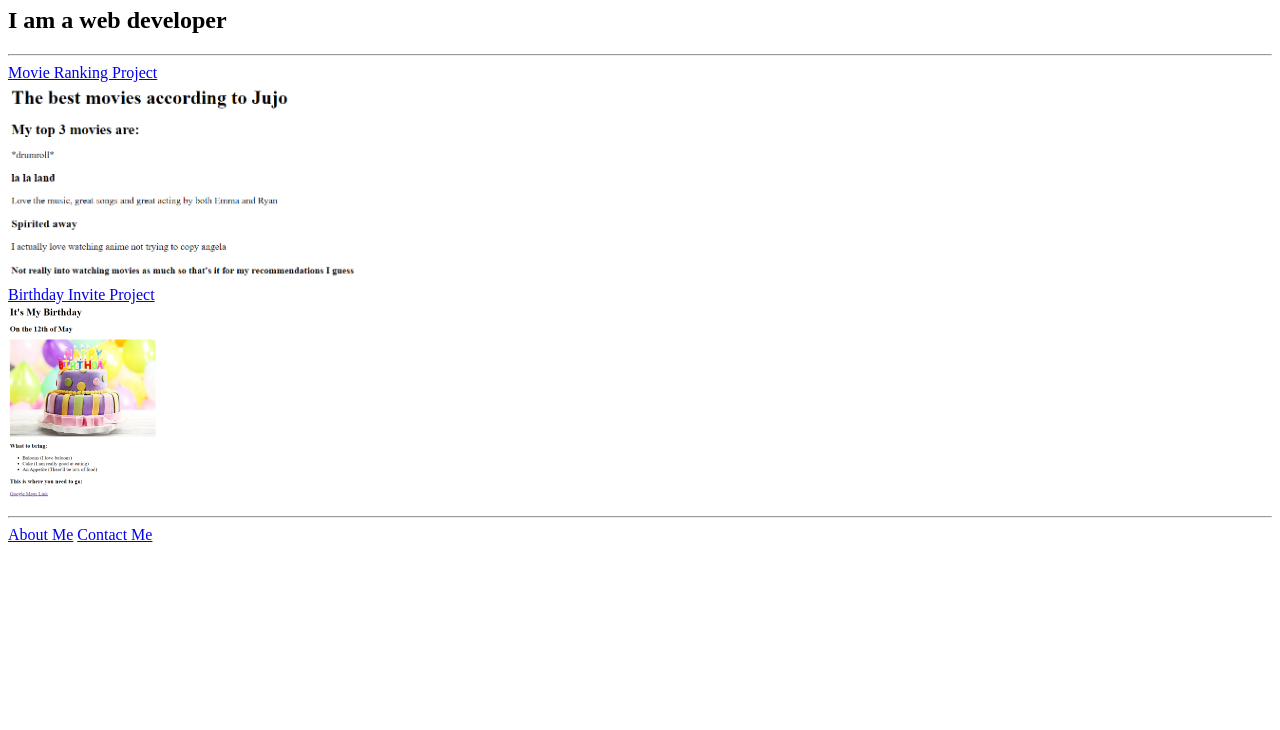
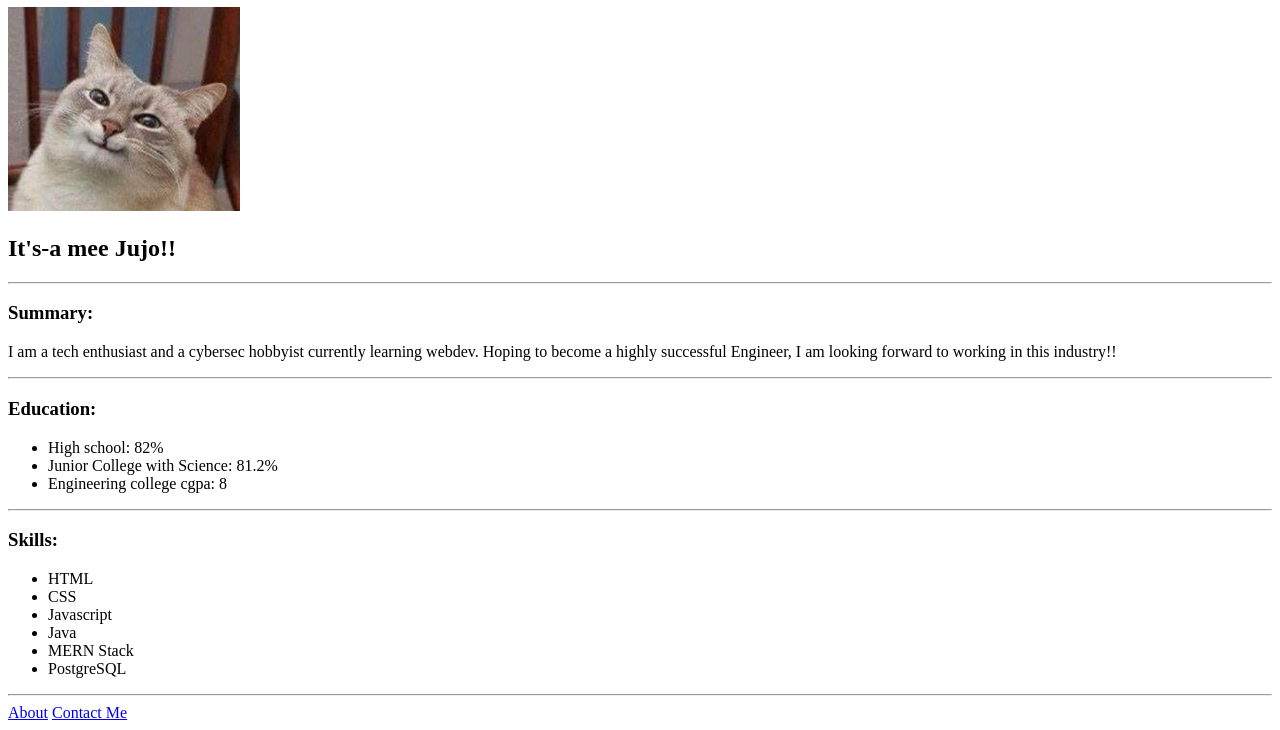
Before and after one commit to 0xJujo/CapstoneProject, a plain HTML site: page index.html in a window 1280 px wide. Shown: the part 73-803 px from the top of the page. Drawn offline with Linux system fonts and the light colour scheme.

Commit message:
Capstone commit

```diff
--- a/index.html
+++ b/index.html
@@ -3,21 +3,32 @@
 <head>
     <meta charset="UTF-8">
     <meta name="viewport" content="width=device-width, initial-scale=1.0">
-    <title>Personal Portfolio website</title>
+    <title>My Resume</title>
 </head>
 <body>
-    <h1>Jujo's Personal Portfolio</h1>
-    <h2>I am a web developer</h2>
+    <h1>Hello there!</h1>
+    <img src="assets/images/Blini.png" alt="Jujo image">
+    <h2>It's-a mee Jujo!!</h2>
     <hr>
-    <a href="./public/movie-ranking.html">Movie Ranking Project</a>
-    <br>
-    <img src="assets/images/favmov.png" alt="Movie ranking project preview" height="200">
-    <br>
-    <a href="./public/birthday-invite.html">Birthday Invite Project</a>
-    <br>
-    <img src="./assets/images/bday.png" alt="Birthday project preview" height="200">
+    <h3>Summary:</h3><p>I am a tech enthusiast and a cybersec hobbyist currently learning webdev. Hoping to become a highly successful Engineer, I am looking forward to working in this industry!! </p>
     <hr>
-    <a href="./public/about.html">About Me</a>
-    <a href="./public/contact.html">Contact Me</a>
+    <h3>Education:</h3>
+    <ul>
+        <li>High school: 82%</li>
+        <li>Junior College with Science: 81.2%</li>
+        <li>Engineering college cgpa: 8</li>
+    </ul>
+    <hr>
+    <h3>Skills:</h3>
+    <ul>
+        <li>HTML</li>
+        <li>CSS</li>
+        <li>Javascript</li>
+        <li>Java</li>
+        <li>MERN Stack</li>
+        <li>PostgreSQL</li>
+    </ul>
+    <hr>
+    <a href="/public/about.html">About</a>  <a href="/public/contact.html">Contact Me</a>
 </body>
 </html>
```
